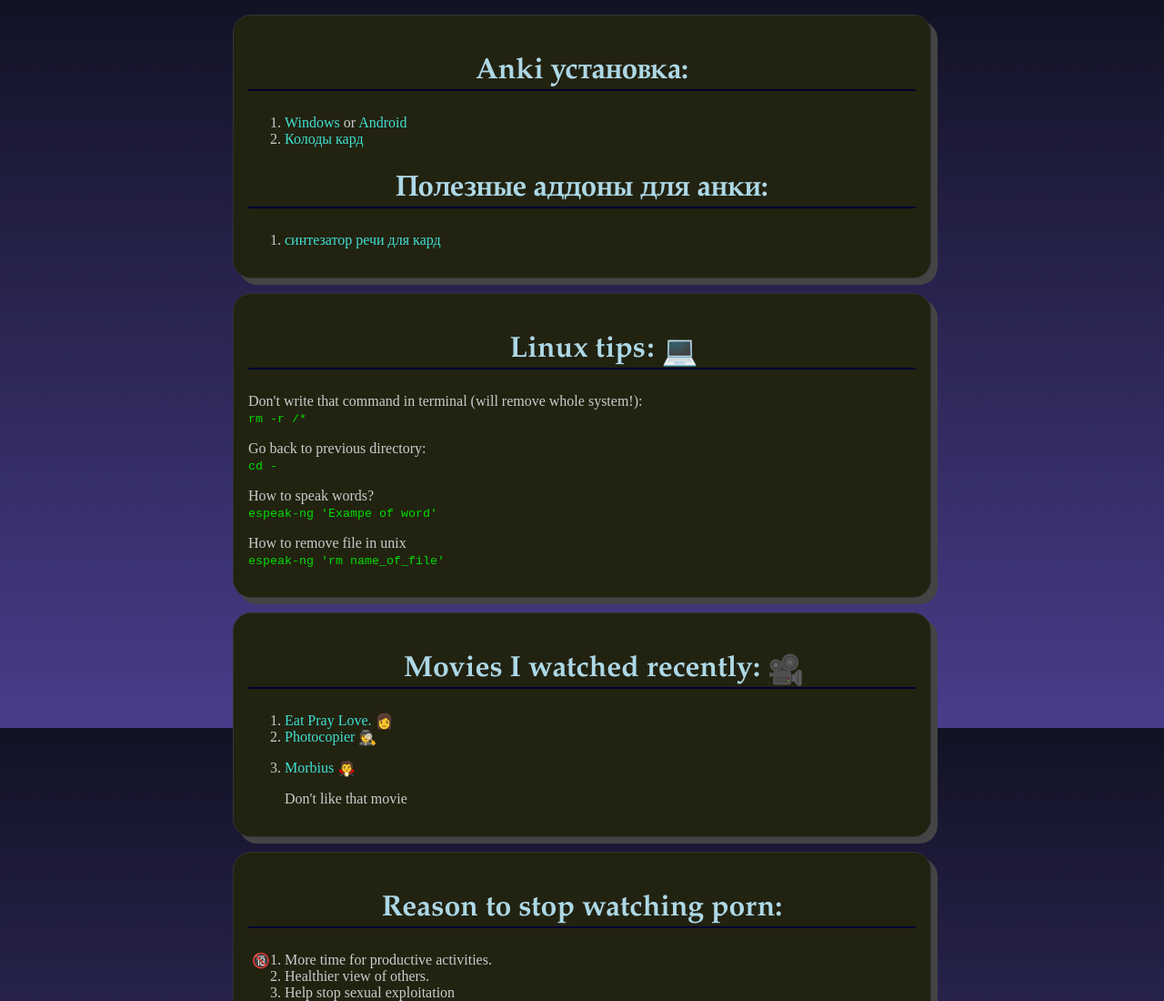
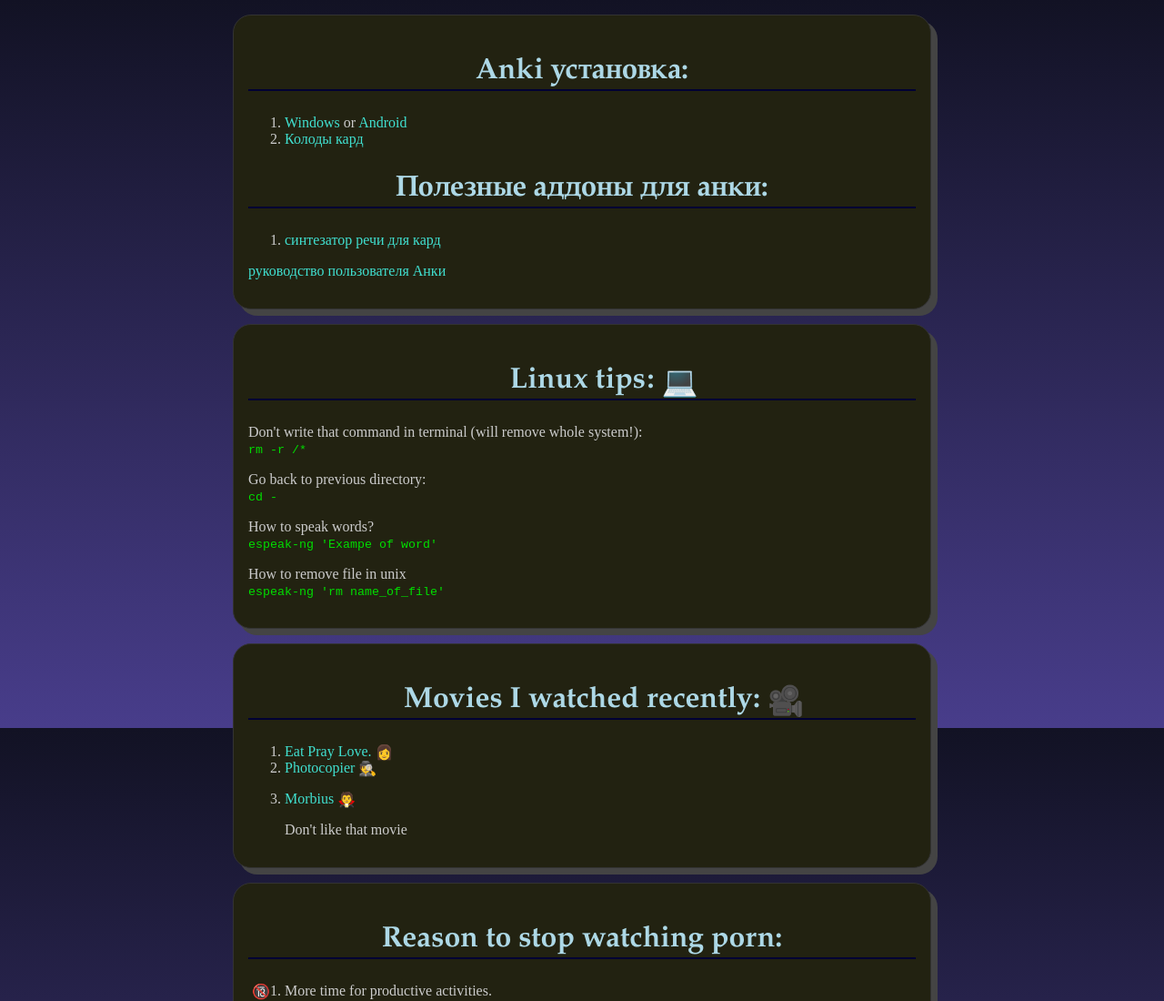
Before and after one commit to vegan19/vegan19.github.io, a plain HTML site: page index.html in a window 1280 px wide. Shown: the top 1100 px of the page at 91% size. Drawn offline with Linux system fonts and the light colour scheme.

Commit message:
Update index.html

```diff
--- a/index.html
+++ b/index.html
@@ -20,6 +20,7 @@
 	    <ol>
 		    <li> <a href="https://ankiweb.net/shared/info/1436550454"> синтезатор речи для кард </a> </li>
 	    </ol>
+                   <p> <a href="https://alexeygorelov.github.io/anki-manual-ru/"> руководство пользователя Анки </a> </p>
 	    </article>
 	    <article>
 		            <header><h1>Linux tips:<span class=backforth>💻</span></h1></header>
```
